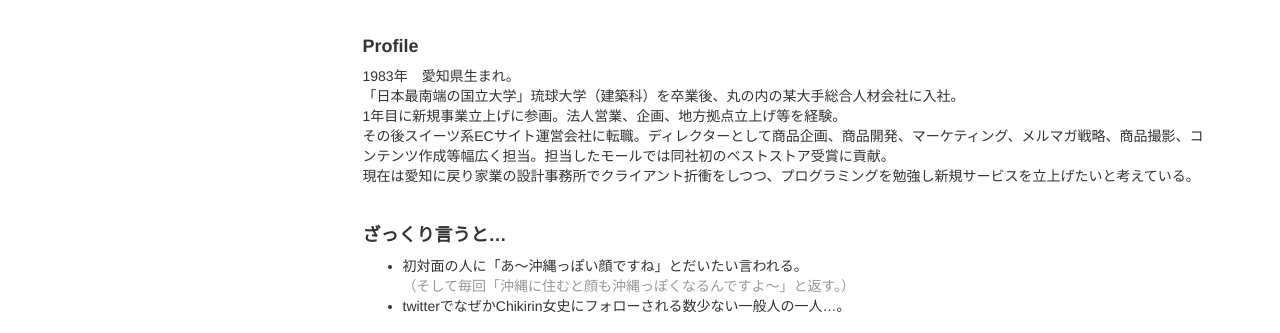
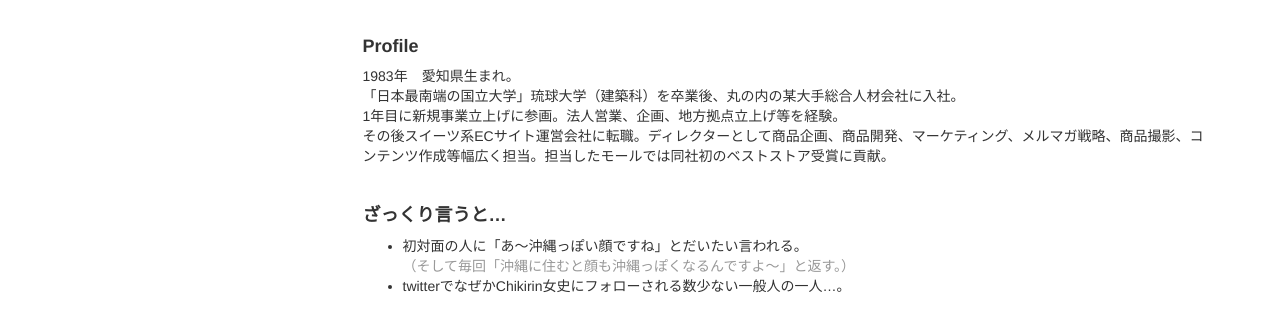
Before and after one commit to ryosukek/ryosukek.github.io, a plain HTML site: page index.html in a window 1280 px wide. Shown: the part 228-561 px from the top of the page. Drawn offline with nearby package versions, Linux system fonts and the light colour scheme.

Commit message:
Update index.html

```diff
--- a/index.html
+++ b/index.html
@@ -102,7 +102,6 @@
                     「日本最南端の国立大学」琉球大学（建築科）を卒業後、丸の内の某大手総合人材会社に入社。<br>
                     1年目に新規事業立上げに参画。法人営業、企画、地方拠点立上げ等を経験。<br>
                     その後スイーツ系ECサイト運営会社に転職。ディレクターとして商品企画、商品開発、マーケティング、メルマガ戦略、商品撮影、コンテンツ作成等幅広く担当。担当したモールでは同社初のベストストア受賞に貢献。<br>
-                    現在は愛知に戻り家業の設計事務所でクライアント折衝をしつつ、プログラミングを勉強し新規サービスを立上げたいと考えている。
                 </p><br>
                 <h4><span class="profile">ざっくり言うと…</span></h4>
                 <ul>
```
